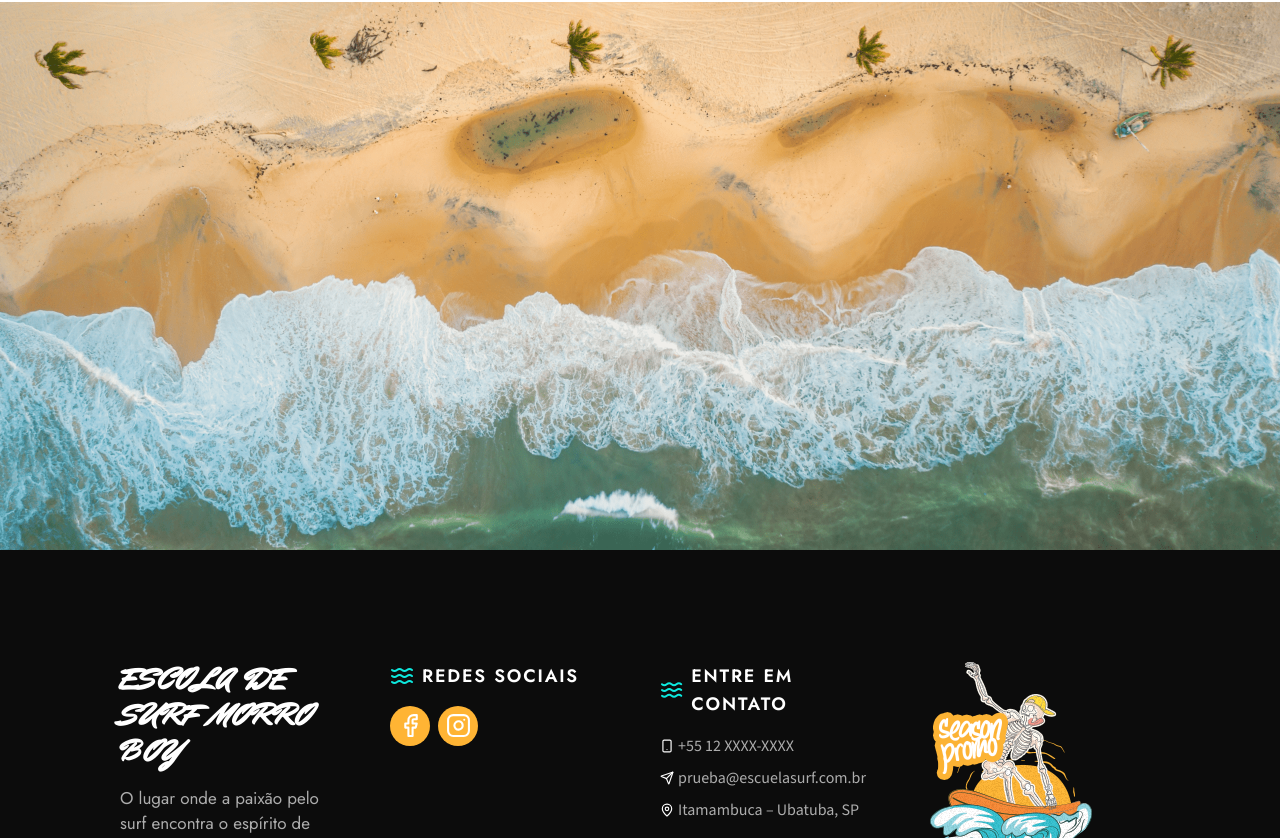
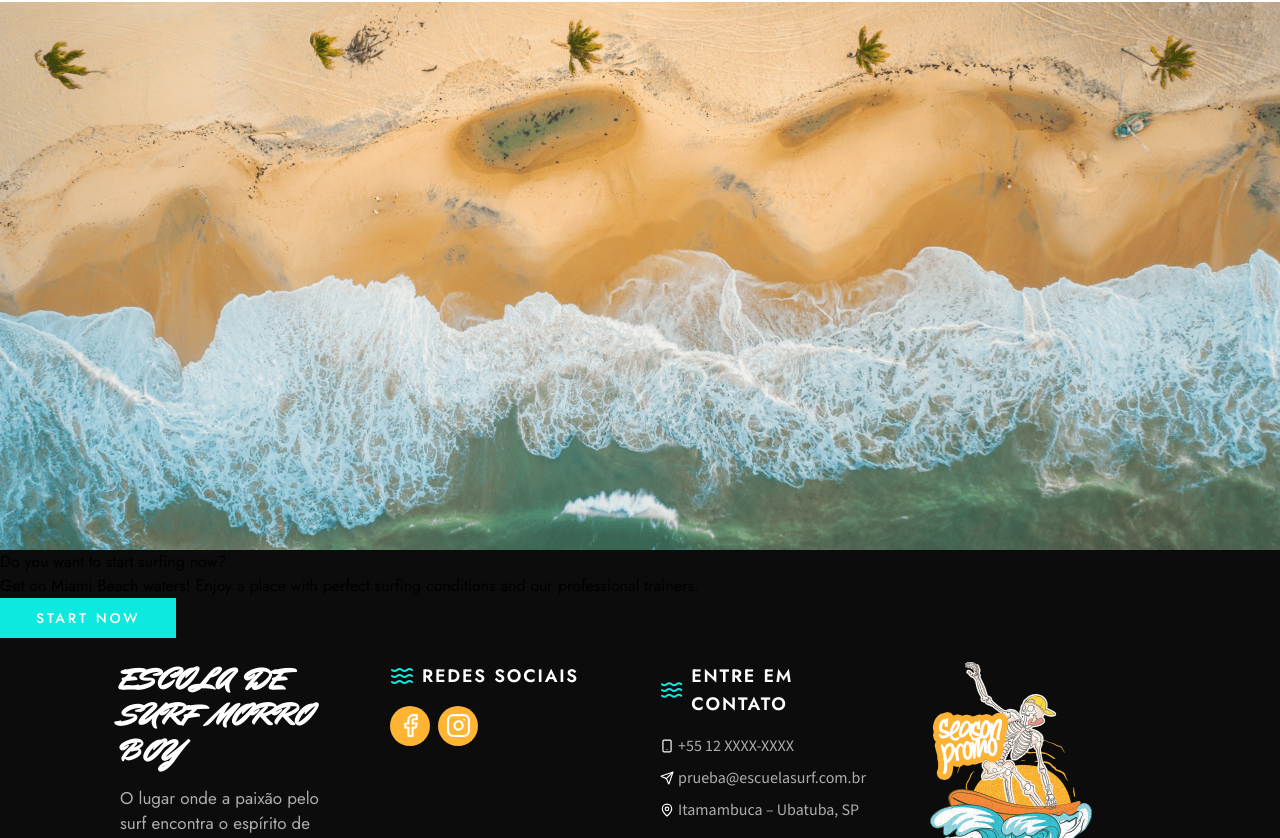
Before and after one commit to IgnacioVivas/Escuela-de-surf-Morro-Boy, a React (Vite) app: page / in a window 1280 px wide. Shown: the part 4923-5761 px from the top of the page. Built offline with nearby package versions, Linux system fonts and the light colour scheme.

Commit message:
creando banner

```diff
--- a/src/components/sections/Banner.tsx
+++ b/src/components/sections/Banner.tsx
@@ -1,9 +1,15 @@
 import banner from '@/assets/playa.png';
+import ButtonUno from '../miUi/ButtonUno';
 
 function Banner() {
 	return (
-		<div>
+		<div className="relative">
 			<img src={banner} alt="" />
+			<div className="absolute">
+				<h2>Do you want to start surfing now?</h2>
+				<p>Get on Miami Beach waters! Enjoy a place with perfect surfing conditions and our professional trainers.</p>
+				<ButtonUno>STart now</ButtonUno>
+			</div>
 		</div>
 	);
 }
```
